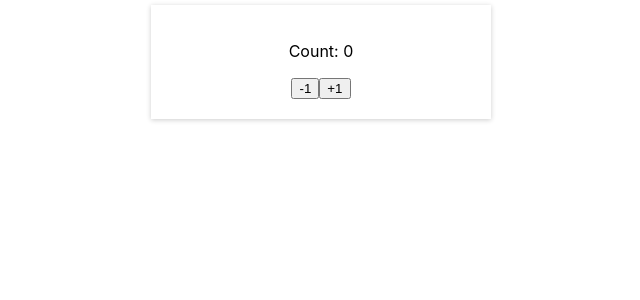
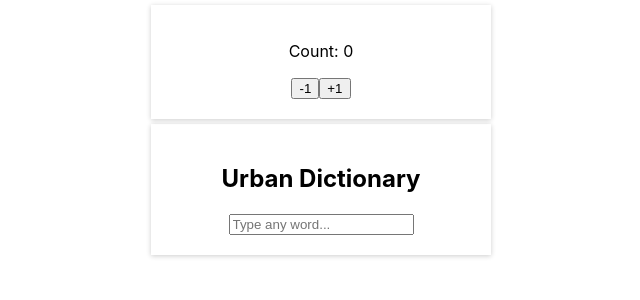
Before and after one commit to stefangeneralao/ContextAPI-Hooks-HOC-demo, a React (Create React App) app: page / in a window 1280 px wide. Shown: the top 300 px of the page, without its empty margins (319-959 px from the left). Built offline with nearby package versions, Linux system fonts and the light colour scheme.

Commit message:
Added feature: Urban Dictionary Card

```diff
--- a/src/components/App/App.js
+++ b/src/components/App/App.js
@@ -1,10 +1,12 @@
 import React from 'react';
 import Counter from 'components/Counter/Counter';
+import UrbanDictionary from 'components/UrbanDictionary/UrbanDictionary';
 import './App.scss';
 
 const App = () => (
   <div className="app">
     <Counter />
+    <UrbanDictionary />
   </div>
 );
 
--- /dev/null
+++ b/src/components/UrbanDictionary/UrbanDictionary.js
@@ -0,0 +1,35 @@
+import React from 'react';
+import Card from 'components/Card/Card';
+import withUrbanDictionary from 'hocs/withUrbanDictionary';
+import './UrbanDictionary.scss';
+
+const UrbanDictionary = ({
+  onSubmit,
+  onChange,
+  value,
+  result: { word, definition },
+  isFetching,
+}) => (
+  <div className="urban-dictionary">
+    <Card>
+      { isFetching ? (
+        <p>Loading...</p>
+      ) : (
+        <>
+          <h2>{ word || 'Urban Dictionary' }</h2>
+          <p>{ definition }</p>
+        </>
+      ) }
+      <form onSubmit={ onSubmit }>
+        <input
+          type="text"
+          onChange={ onChange }
+          value={ value }
+          placeholder="Type any word..."
+        />
+      </form>
+    </Card>
+  </div>
+);
+
+export default withUrbanDictionary(UrbanDictionary);
--- /dev/null
+++ b/src/contexts/UrbanDictionaryContext.js
@@ -0,0 +1,46 @@
+import React, { createContext, useState } from 'react';
+
+const url = 'https://api.urbandictionary.com/v0/define?term=';
+
+const UrbanDictionaryContext = createContext();
+
+const UrbanDictionaryProvider = ({ children }) => {
+  const [ value, setValue ] = useState('');
+  const [ result, setResult ] = useState({});
+  const [ isFetching, setIsFetching ] = useState(false);
+
+  const onSubmit = async e => {
+    e.preventDefault();
+    try {
+      setIsFetching(true);
+      const response = await fetch(`${ url }${ value }`);
+      const { list: [ first ] } = await response.json();
+      const { word, definition } = first;
+      setResult({ word, definition });
+    } catch {
+      setResult({});
+    } finally {
+      setIsFetching(false);
+    }
+  }
+
+  const onChange = e => setValue(e.target.value);
+
+  return (
+    <UrbanDictionaryContext.Provider
+      value={{
+        onSubmit,
+        onChange,
+        value,
+        result,
+        isFetching,
+      }}
+    >
+      { children }
+    </UrbanDictionaryContext.Provider>
+  );
+}
+
+const UrbanDictionaryConsumer = UrbanDictionaryContext.Consumer;
+
+export { UrbanDictionaryProvider, UrbanDictionaryConsumer };
--- /dev/null
+++ b/src/hocs/withUrbanDictionary.js
@@ -0,0 +1,14 @@
+import React from 'react';
+import { UrbanDictionaryConsumer } from 'contexts/UrbanDictionaryContext';
+
+const withUrbanDictionary = Component => (
+  props => (
+    <UrbanDictionaryConsumer>
+      { contexts => (
+        <Component { ...props } { ...contexts } />
+      ) }
+    </UrbanDictionaryConsumer>
+  )
+);
+
+export default withUrbanDictionary;
--- a/src/index.js
+++ b/src/index.js
@@ -4,10 +4,13 @@ import './index.css';
 import App from 'components/App/App';
 import { CounterProvider } from 'contexts/CounterContext';
 import * as serviceWorker from './serviceWorker';
+import { UrbanDictionaryProvider } from './contexts/UrbanDictionaryContext';
 
 ReactDOM.render(
   <CounterProvider>
-    <App />
+    <UrbanDictionaryProvider>
+      <App />
+    </UrbanDictionaryProvider>
   </CounterProvider>,
   document.getElementById('root')
 );
```
Also changed, not shown: src/components/UrbanDictionary/UrbanDictionary.scss (added).
